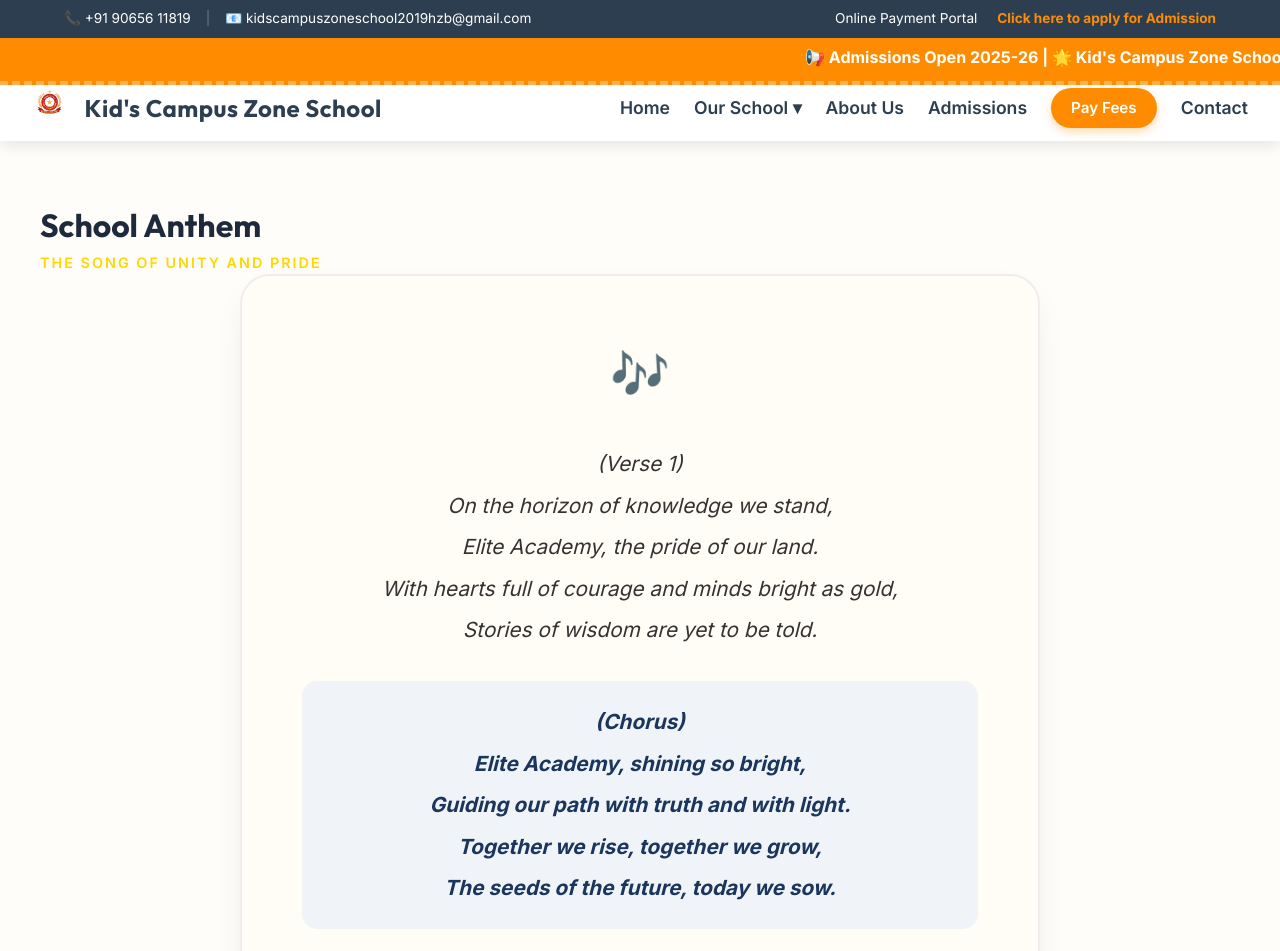
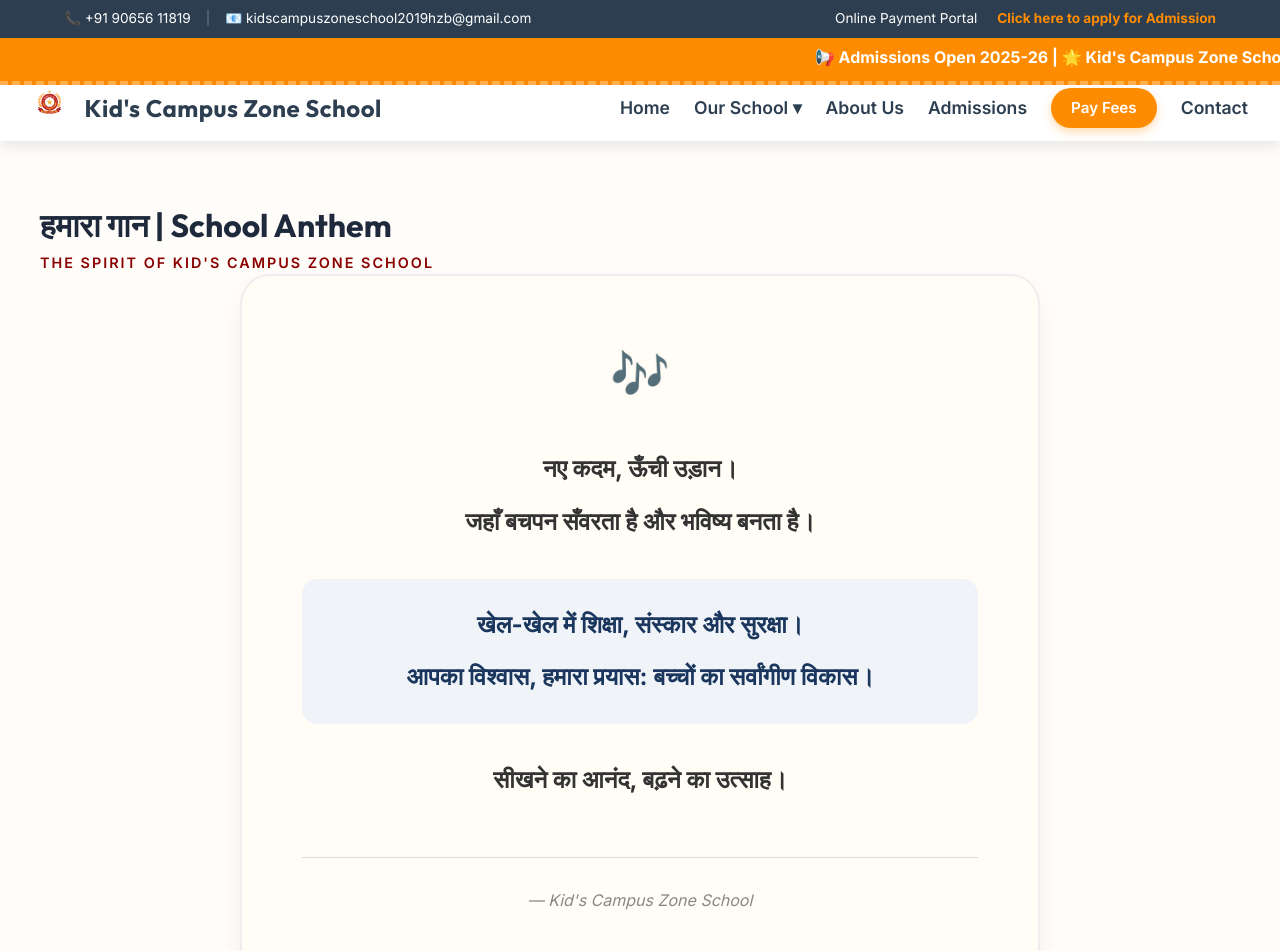
Before and after one commit to RubyGupta-tech/school-website, a React (Vite) app in the folder school-website/: page /anthem in a window 1280 px wide. Shown: the top 951 px of the page. Built offline with nearby package versions, Linux system fonts and the light colour scheme.

Commit message:
Update Anthem page to use the official Hindi taglines

```diff
--- a/school-website/src/pages/Anthem.jsx
+++ b/school-website/src/pages/Anthem.jsx
@@ -4,47 +4,31 @@
   return (
     <div className="container section" style={{ marginTop: '120px' }}>
       <div className="page-header">
-        <h1>School Anthem</h1>
-        <p className="subtitle">The Song of Unity and Pride</p>
+        <h1>हमारा गान | School Anthem</h1>
+        <p className="subtitle" style={{ color: '#8B0000', fontWeight: '600' }}>The Spirit of Kid's Campus Zone School</p>
       </div>
 
       <div className="card" style={{ maxWidth: '800px', margin: '0 auto', padding: '60px', background: '#fffdf5', border: '2px solid #eee' }}>
-        <div style={{ fontSize: '3rem', marginBottom: '30px' }}>🎶</div>
+        <div style={{ fontSize: '3rem', marginBottom: '30px', textAlign: 'center' }}>🎶</div>
 
-        <div className="anthem-lyrics" style={{ fontSize: '1.3rem', lineHeight: '2', color: '#333', fontStyle: 'italic' }}>
-          <p>
-            (Verse 1)<br/>
-            On the horizon of knowledge we stand,<br/>
-            Elite Academy, the pride of our land.<br/>
-            With hearts full of courage and minds bright as gold,<br/>
-            Stories of wisdom are yet to be told.
+        <div className="anthem-lyrics" style={{ fontSize: '1.5rem', lineHeight: '2.2', color: '#333', textAlign: 'center', fontWeight: 'bold' }}>
+          <p style={{ marginBottom: '20px' }}>
+            नए कदम, ऊँची उड़ान।<br/>
+            जहाँ बचपन सँवरता है और भविष्य बनता है।
           </p>
 
-          <p style={{ fontWeight: '700', color: 'var(--primary-color)', background: '#f0f4f8', padding: '20px', borderRadius: '15px', margin: '30px 0' }}>
-            (Chorus)<br/>
-            Elite Academy, shining so bright,<br/>
-            Guiding our path with truth and with light.<br/>
-            Together we rise, together we grow,<br/>
-            The seeds of the future, today we sow.
+          <p style={{ color: 'var(--primary-color)', background: '#f0f4f8', padding: '20px', borderRadius: '15px', margin: '30px 0' }}>
+            खेल-खेल में शिक्षा, संस्कार और सुरक्षा।<br/>
+            आपका विश्वास, हमारा प्रयास: बच्चों का सर्वांगीण विकास।
           </p>
 
           <p>
-            (Verse 2)<br/>
-            From Hazaribagh heights to the world far and wide,<br/>
-            With honor we walk, with grace as our guide.<br/>
-            To serve and to lead, to heal and to bless,<br/>
-            We strive for the peak of true happiness.
-          </p>
-
-          <p>
-            (Outro)<br/>
-            Hail to our school, our mentor, our friend,<br/>
-            Elite Academy, till time finds its end!
+            सीखने का आनंद, बढ़ने का उत्साह।
           </p>
         </div>
 
-        <div style={{ marginTop: '50px', paddingTop: '30px', borderTop: '1px solid #ddd' }}>
-          <p style={{ color: '#888', fontSize: '0.9rem' }}>Composed with Love & Dedication.</p>
+        <div style={{ marginTop: '50px', paddingTop: '30px', borderTop: '1px solid #ddd', textAlign: 'center' }}>
+          <p style={{ color: '#888', fontSize: '1rem', fontStyle: 'italic' }}>— Kid's Campus Zone School</p>
         </div>
       </div>
     </div>
```
